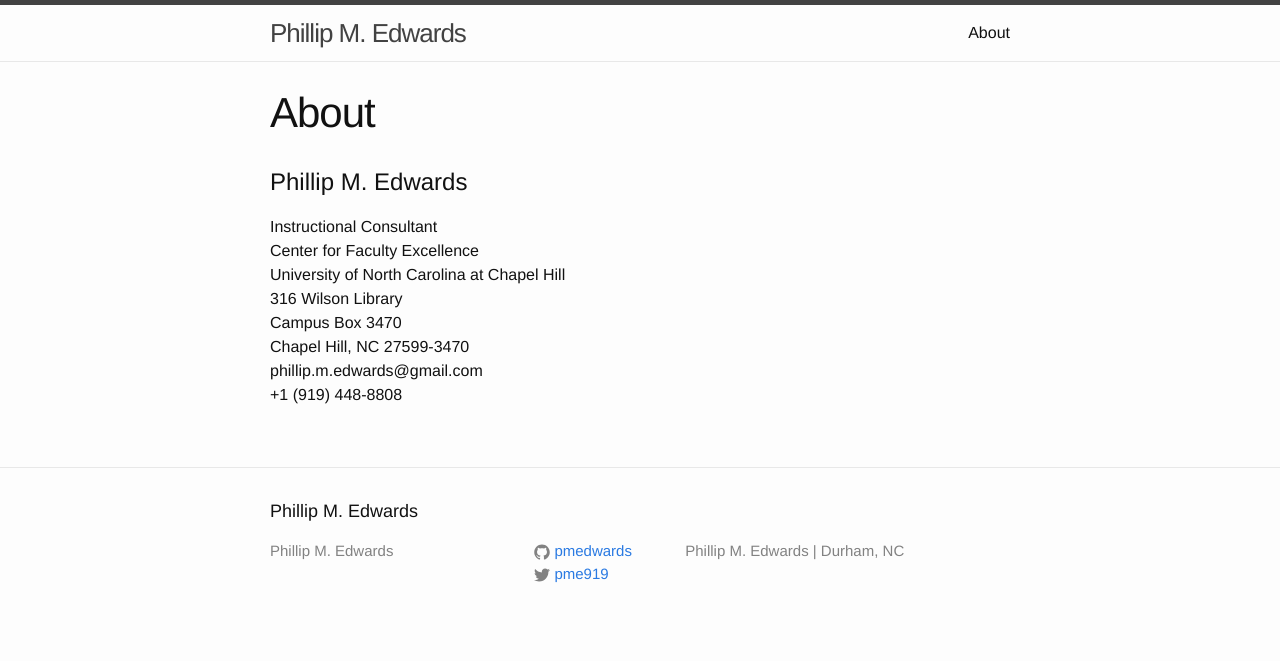
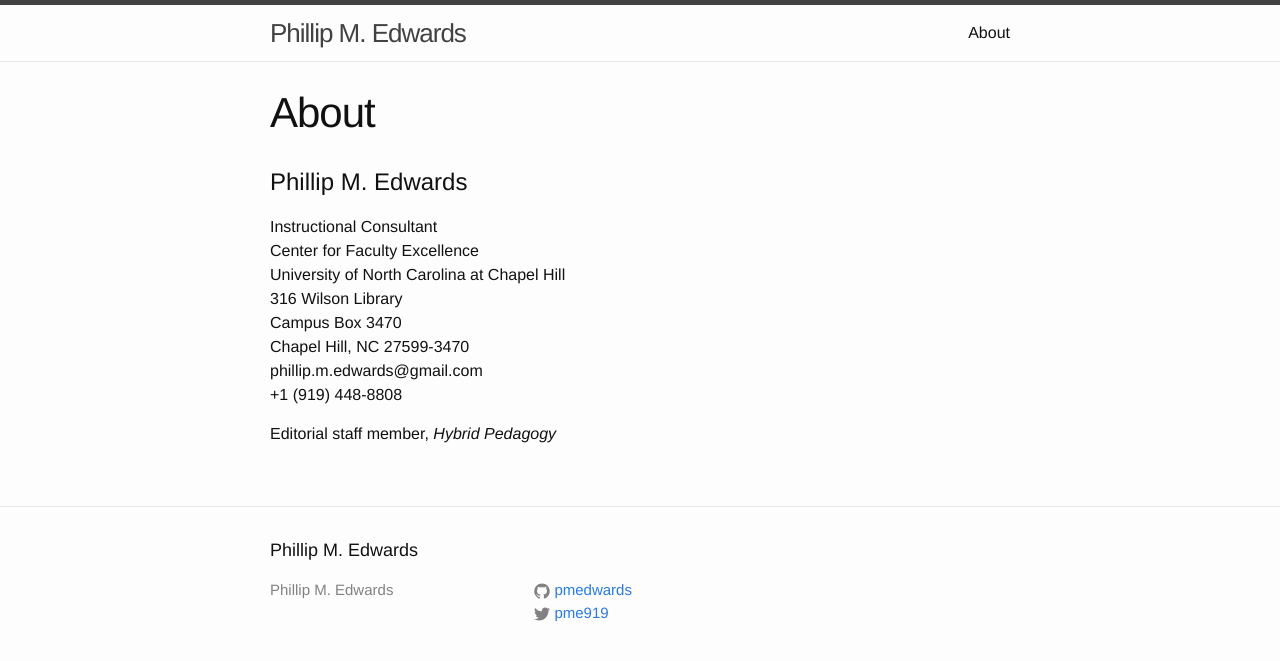
Before and after one commit to pmedwards/pmedwards.github.io, a Jekyll site: the page built from about.md, in a window 1280 px wide. Shown: the top 661 px of the page. Built offline with Jekyll 4.4.1, drawn with Linux system fonts in a browser that asks for light colours.

Commit message:
Removing theme

```diff
--- a/_config.yml
+++ b/_config.yml
@@ -9,9 +9,7 @@
 title: Phillip M. Edwards
 mail: phillip.m.edwards@gmail.com
 description: > # this means to ignore newlines until "baseurl:"
-  Phillip M. Edwards | Durham, NC
 baseurl: "" # the subpath of your site, e.g. /blog
-theme: jekyll-theme-dinky
 url: "https://pmedwards.github.io" # the base hostname & protocol for your site
 twitter_username: pme919
 github_username:  pmedwards
--- a/about.md
+++ b/about.md
@@ -13,3 +13,5 @@
 Chapel Hill, NC 27599-3470
 phillip.m.edwards@gmail.com
 +1 (919) 448-8808
+
+Editorial staff member, _Hybrid Pedagogy_
```
Also changed, not shown: 4 other files.
